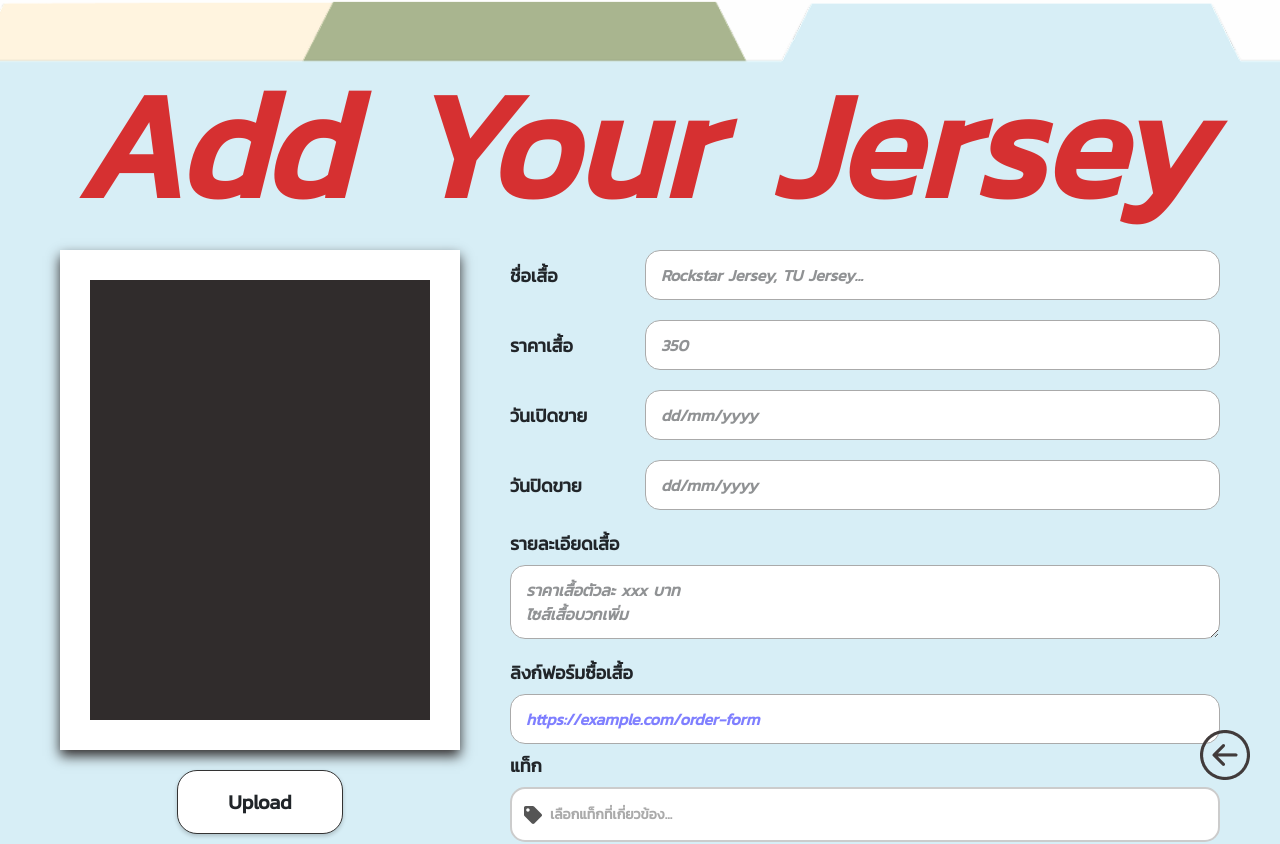
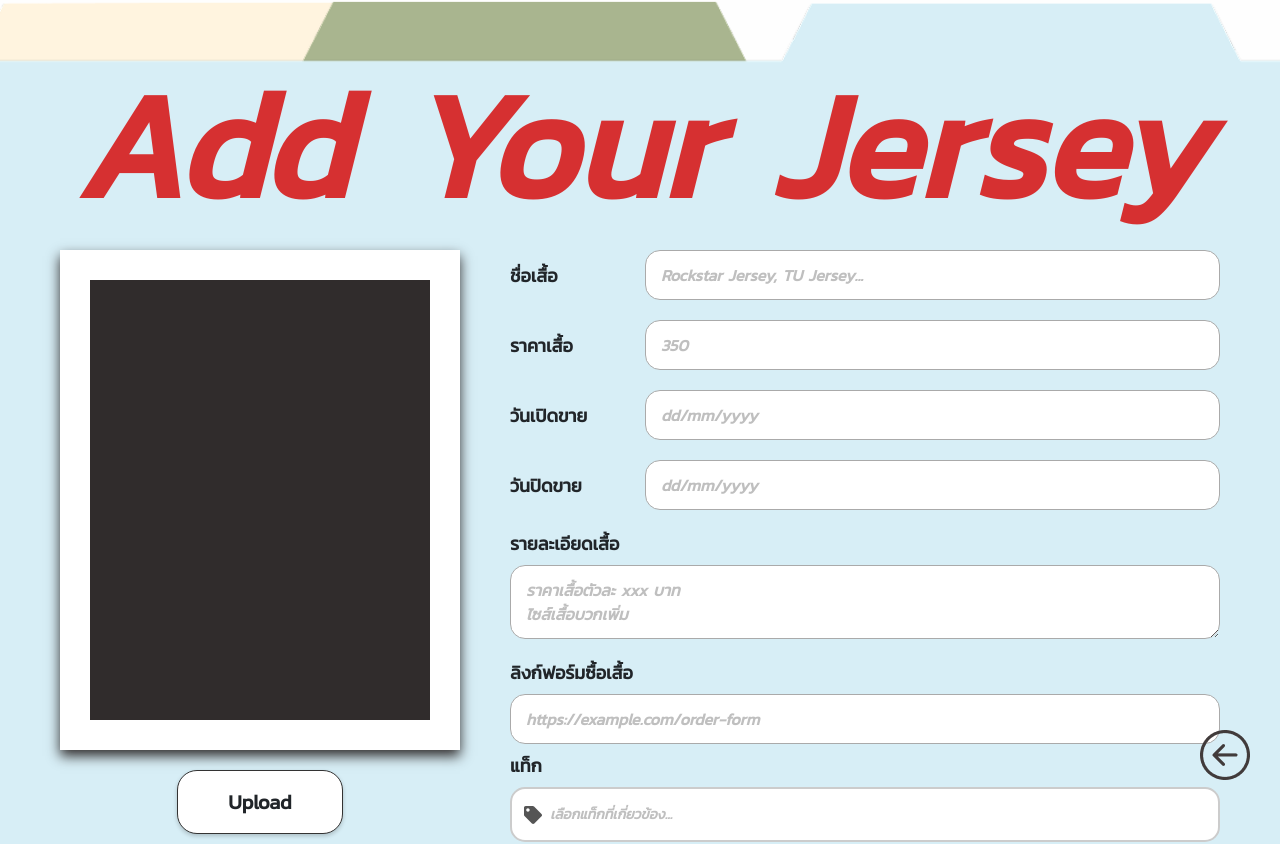
Before and after one commit to thiprada17/JerseyJamTU, a React (Vite) app: page /sellerform in a window 1280 px wide. Shown: the top 844 px of the page. Built offline with nearby package versions, Linux system fonts and the light colour scheme; a web font is replaced by a local one.

Commit message:
แก้สีเร้กน้อยตามความเรื่องมาก

```diff
--- a/src/frontend/sellerform.css
+++ b/src/frontend/sellerform.css
@@ -351,3 +351,22 @@
     transform: translateY(0);
   }
 }
+
+.sellerform-input::placeholder,
+.sellerform-inputLink::placeholder,
+.tag-placeholder,
+textarea.sellerform-input::placeholder {
+  color: #bfbfbf;
+  opacity: 1;
+  font-style: italic;
+}
+
+.sellerform-input::-webkit-input-placeholder {
+  color: #bfbfbf;
+}
+.sellerform-input:-ms-input-placeholder {
+  color: #bfbfbf;
+}
+.sellerform-input::-ms-input-placeholder {
+  color: #bfbfbf;
+}
```
